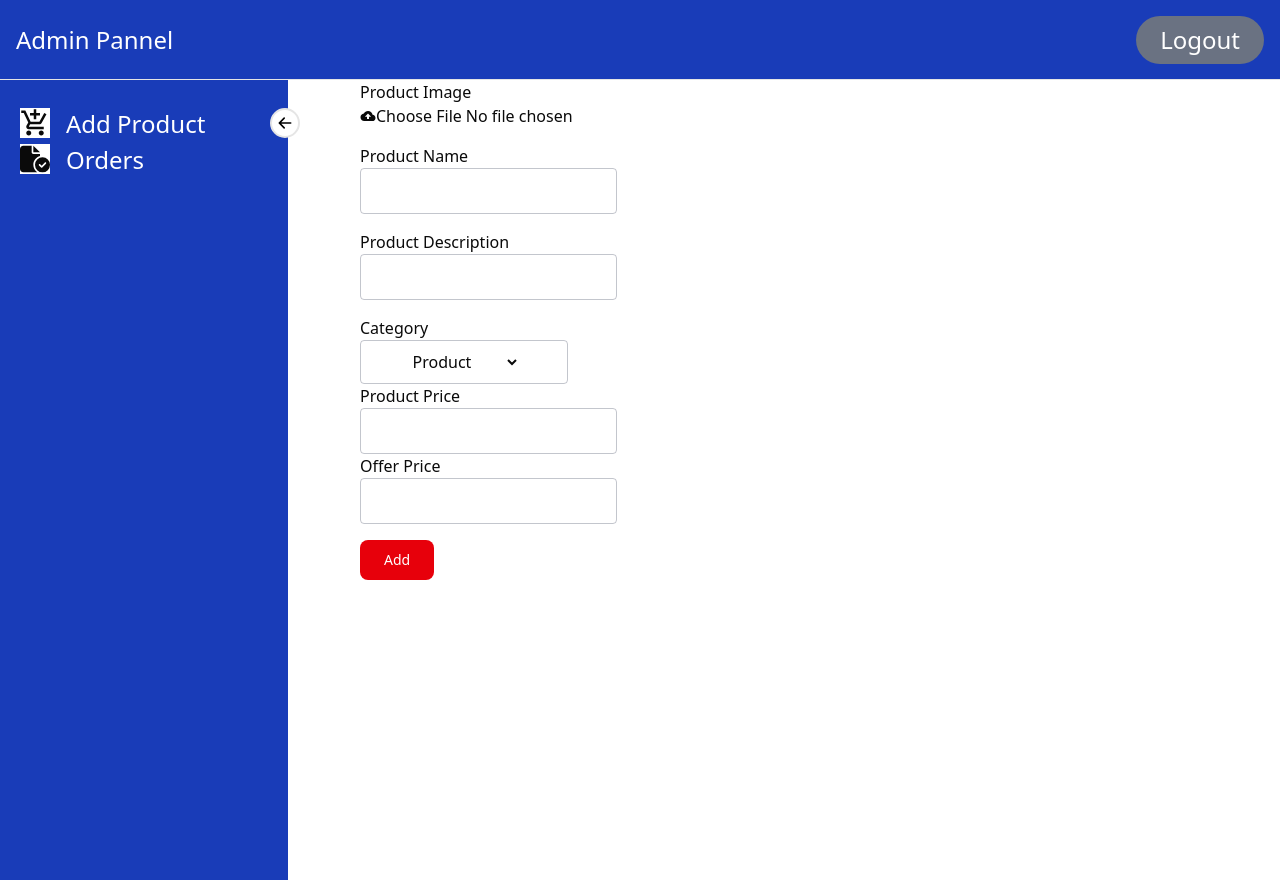
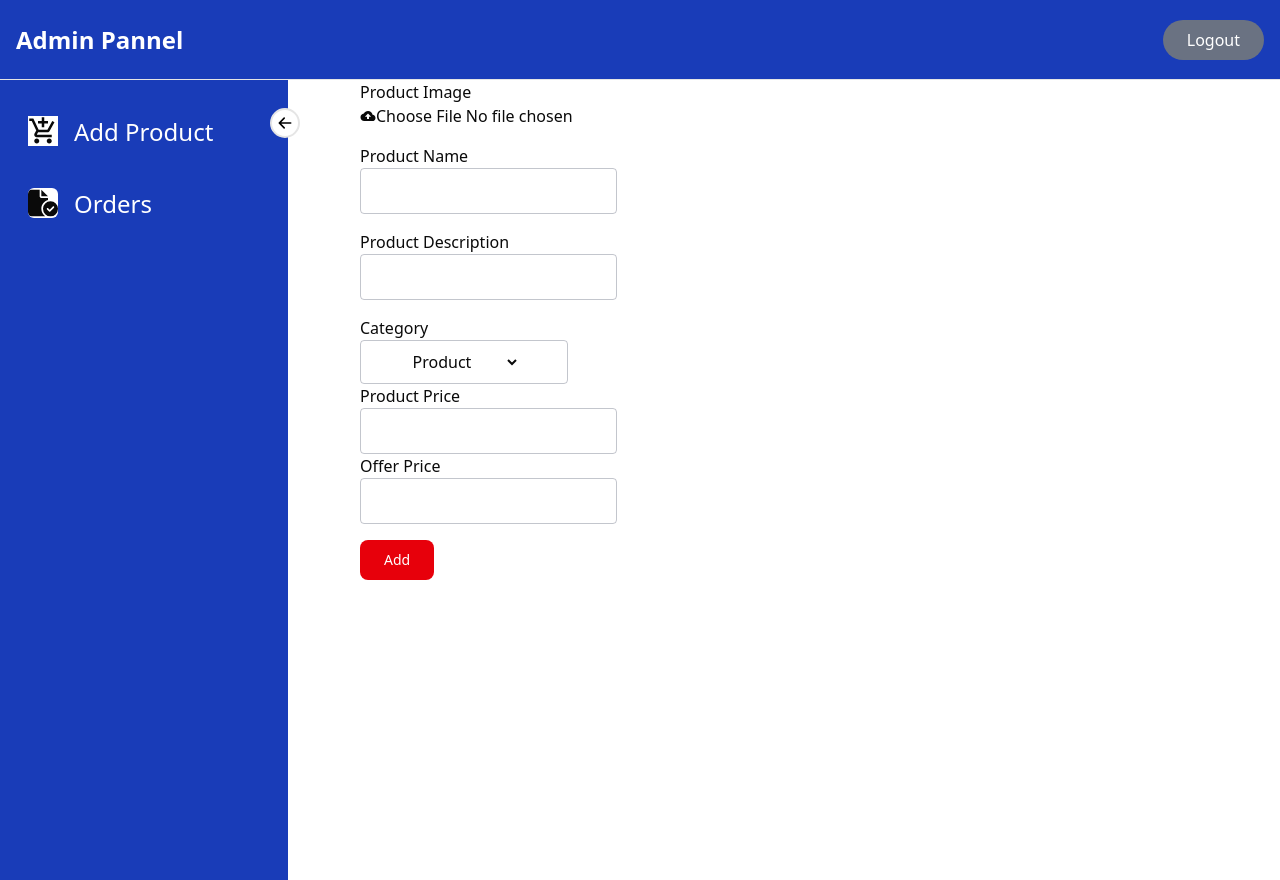
Before and after one commit to workramsah/chiya, a Next.js app: page /admin in a window 1280 px wide. Built offline with nearby package versions, Linux system fonts and the light colour scheme.

Commit message:
add bg-to admin page

```diff
--- a/app/admin/cart/page.tsx
+++ b/app/admin/cart/page.tsx
@@ -1,6 +1,7 @@
 
 import { FaLongArrowAltLeft } from "react-icons/fa";
 import Box from "../component/Box";
+import Link from "next/link";
 export default function Page() {
     return (
         <>
@@ -72,13 +73,13 @@ export default function Page() {
                                 <tr>
                                     <td className="text-left flex items-center space-x-4"><img src="/cup.png" width={70} alt="cup" /><span className="font-medium">Product Name</span></td>
                                     <td>$200</td>
-                                    <td><input type="number" min="1"  className="w-16 border text-center rounded appearance-none" /></td>
+                                    <td><input type="number" min="1" defaultValue={1} className="w-16 border text-center rounded appearance-none" /></td>
                                     <td>$200.00</td>
                                 </tr>
                                 <tr>
                                     <td className="text-left flex items-center space-x-4"><img src="/cup.png" width={70} alt="cup" /><span className="font-medium">Product Name</span></td>
                                     <td>$300</td>
-                                    <td><input type="number" min="1"  className="w-16 border text-center rounded appearance-none" /></td>
+                                    <td><input type="number" min="1" defaultValue={1} className="w-16 border text-center rounded appearance-none" /></td>
                                     <td>$600</td>
                                 </tr>
                             </tbody>
@@ -87,7 +88,10 @@ export default function Page() {
 
                     <div className="flex items-center mt-4 space-x-4 text-amber-300">
                         <FaLongArrowAltLeft />
+                        <Link href="/">
+
                         <h1 className="font-medium">Continue Shopping</h1>
+                        </Link>
                     </div>
 
 
--- a/app/admin/component/Anav.tsx
+++ b/app/admin/component/Anav.tsx
@@ -1,11 +1,15 @@
+import Link from "next/link";
 
-export default function Anav(){
-    return(
+export default function Anav() {
+    return (
         <>
-        <div className="flex text-white  justify-between text-2xl items-center px-4  h-20 border-b w-full bg-blue-800">
-            <h1>Admin Pannel</h1>
-            <h1 className="bg-gray-500 py-2 px-6 rounded-full text-1xl">Logout</h1>
-        </div>
+            <div className="flex text-white  justify-between  items-center px-4  h-20 border-b w-full bg-blue-800">
+                <h1 className="text-2xl font-semibold">Admin Pannel</h1>
+                <Link href="/">
+                    <h1 className="bg-gray-500 py-2 px-6 rounded-full ">Logout</h1>
+
+                </Link>
+            </div>
         </>
     )
 }
--- a/app/admin/component/Finalsidebar.tsx
+++ b/app/admin/component/Finalsidebar.tsx
@@ -11,19 +11,19 @@ export default function Finalsidebar() {
     return (
         <>
             <div className="flex">
-                <div className={`bg-blue-800 h-screen pt-7 p-5  duration-300 ${open ? "w-72" : "w-20"} relative flex-col  `}>
+                <div className={`bg-blue-800 h-screen pt-7 p-5 space-y-6 duration-300 ${open ? "w-72" : "w-20"} relative flex flex-col `}>
                     <BsArrowLeftShort className={`text-3xl bg-white text-black absolute -right-3 top rounded-full border-2 cursor-pointer ${!open && "rotate-180"}  `} onClick={() => setOpen(!open)} />
                     <Link href="/admin/addproduct">
-                        <div className="inline-flex space-x-4">
-                            <MdAddShoppingCart className="bg-white text-3xl" />
-                            <h1 className={`${open ? "text-2xl" : "hidden"} duration-300 text-white `}>Add Product</h1>
+                        <div className={`${open ? "hover:bg-blue-900 p-2 rounded-2xl" : ""} inline-flex space-x-4`}>
+                            <MdAddShoppingCart className="bg-white text-3xl rounded:sm" />
+                            <h1 className={`${open ? "text-2xl " : "hidden"} duration-300 text-white `}>Add Product</h1>
                         </div>
                     </Link>
 
                     <Link href="/admin/order">
-                        <div className="inline-flex space-x-4 ">
+                        <div className={`${open ? "hover:bg-blue-900 p-2 rounded-2xl" : ""} inline-flex space-x-4`}>
 
-                            <FaFileCircleCheck className="bg-white text-3xl" />
+                            <FaFileCircleCheck className="bg-white  text-3xl  rounded-sm" />
                             <h1 className={`${open ? "text-2xl" : "hidden"} duration-300 text-white `}>Orders</h1>
                         </div>
                     </Link>
--- a/app/component/Dropdown.tsx
+++ b/app/component/Dropdown.tsx
@@ -28,19 +28,19 @@ export function Dropdown() {
         <DropdownMenuGroup>
           <DropdownMenuItem>
             Profile
-            <DropdownMenuShortcut>⇧⌘P</DropdownMenuShortcut>
+            <DropdownMenuShortcut></DropdownMenuShortcut>
           </DropdownMenuItem>
           <DropdownMenuItem>
             Billing
-            <DropdownMenuShortcut>⌘B</DropdownMenuShortcut>
+            <DropdownMenuShortcut></DropdownMenuShortcut>
           </DropdownMenuItem>
           <DropdownMenuItem>
             Settings
-            <DropdownMenuShortcut>⌘S</DropdownMenuShortcut>
+            <DropdownMenuShortcut></DropdownMenuShortcut>
           </DropdownMenuItem>
           <DropdownMenuItem>
             Keyboard shortcuts
-            <DropdownMenuShortcut>⌘K</DropdownMenuShortcut>
+            <DropdownMenuShortcut></DropdownMenuShortcut>
           </DropdownMenuItem>
         </DropdownMenuGroup>
         <DropdownMenuSeparator />
--- a/app/component/List.tsx
+++ b/app/component/List.tsx
@@ -3,7 +3,7 @@ export default function List(){
     return(
         <>
         <div>
-            <select >
+            <select className="bg-transparent outline-none border-none focus:ring-0">
                 <option >Product</option>
                 <option>Tea Goldern</option>
                 <option>Tea Silver</option>
```
